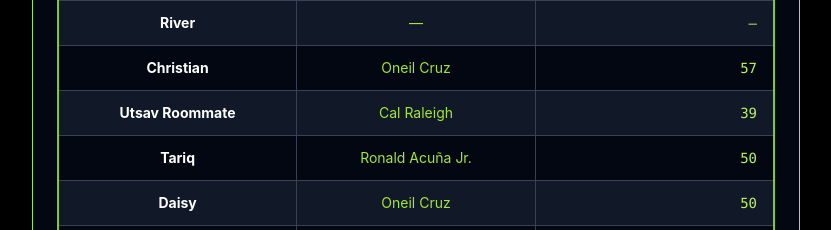
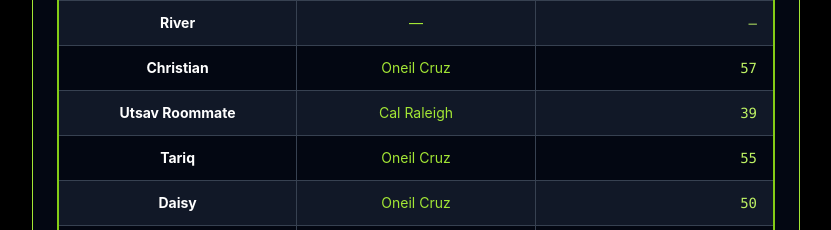
Before and after one commit to renaissancejlc/fantasy-leagye, a React (Vite) app: page /draft-order in a window 1280 px wide. Shown: the part 960-1190 px from the top of the page, without its empty margins (224-1055 px from the left). Built offline with nearby package versions, Linux system fonts and the light colour scheme; a web font is replaced by a local one.

Commit message:
Update DarftOrder.jsx

```diff
--- a/src/pages/DarftOrder.jsx
+++ b/src/pages/DarftOrder.jsx
@@ -13,7 +13,7 @@ const players = [
   { name: 'River', guess: null },
   { name: 'Christian', guess: { player: 'Oneil Cruz', homeruns: 57 } },
   { name: 'Utsav Roommate', guess: { player: 'Cal Raleigh', homeruns: 39 } },
-  { name: 'Tariq', guess: { player: 'Ronald Acuña Jr.', homeruns: 50 } },
+  { name: 'Tariq', guess: { player: 'Oneil Cruz', homeruns: 55 } },
   { name: 'Daisy', guess: { player: 'Oneil Cruz', homeruns: 50 } },
   { name: 'Raphy', guess: null }
 ];
```
